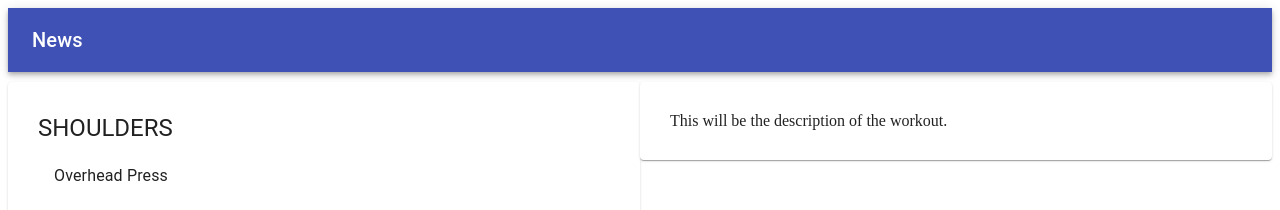
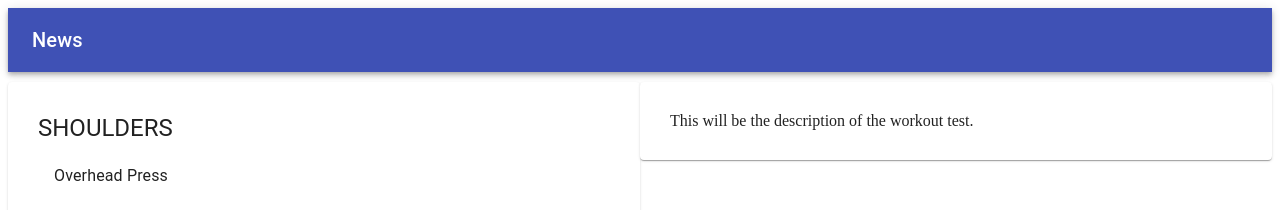
Before and after one commit to raevenbauto/material-io-practice, a React (Create React App) app: page / in a window 1280 px wide. Shown: the top 210 px of the page. Built offline with nearby package versions, Linux system fonts and the light colour scheme.

Commit message:
Commit from other comp

```diff
--- a/src/Components/Exercises/index.js
+++ b/src/Components/Exercises/index.js
@@ -44,7 +44,7 @@ export default ({exercises}) =>
         </Grid>
         <Grid item sm>
             <Paper style={style.Paper} >
-                This will be the description of the workout.
+                This will be the description of the workout test.
             </Paper>
         </Grid>
     </Grid>
```
